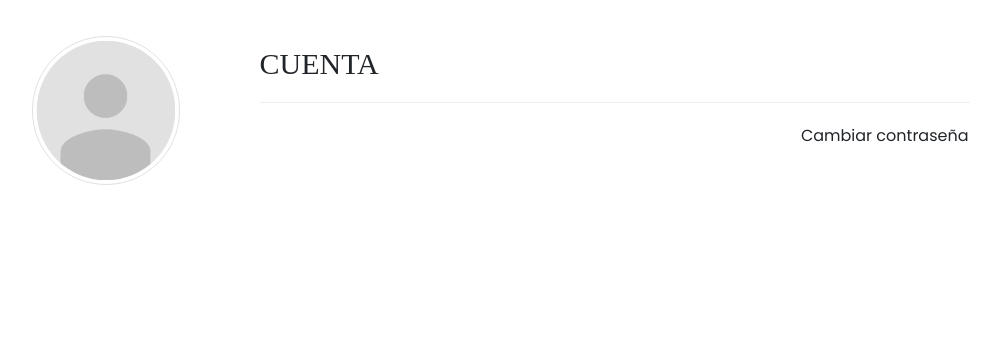
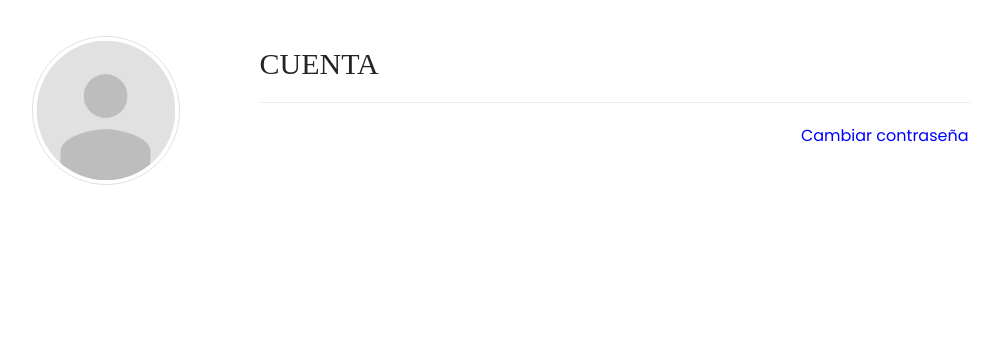
Before and after one commit to josalhor/WebModels, a Django app: template todo/templates/todo/profile.html in a window 1280 px wide. Shown: the part 75-420 px from the top of the page, without its empty margins (118-1119 px from the left). Run offline with Django 3.2, Linux system fonts and the light colour scheme; the template is opened without the code that fills it, so the values that code supplies are empty; parts of the project's set-up code (start-up, migrations or seed data) failed here and were passed over; some libraries are stand-ins or nearby versions; some web fonts are replaced.

Commit message:
Blue change password

```diff
--- a/project/templates/registration/signup.html
+++ b/project/templates/registration/signup.html
@@ -1,7 +1,7 @@
 {% extends 'base.html' %}
 
 {% block content %}
-<h2 class="bar-text"></h2>Regístrate</h2>
+<h3 class="bar-text">Regístrate</h3>
 
 {% if messages %}
 <ul>
--- a/todo/templates/todo/profile.html
+++ b/todo/templates/todo/profile.html
@@ -47,7 +47,7 @@
                                 <p>{{ user_info.full_name }}</p>
                             </td>
                             <td style="text-align: right;">
-                                <a href="{% url 'todo:change_password' %}">Cambiar contraseña</a>
+                                <a style="color:blue;" href="{% url 'todo:change_password' %}">Cambiar contraseña</a>
                             </td>
                         </tr>
                         <tr>
```
